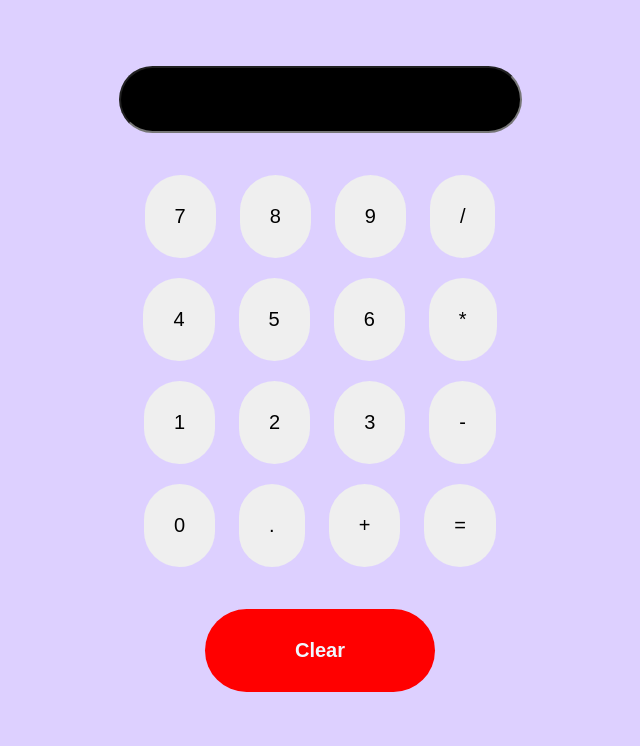
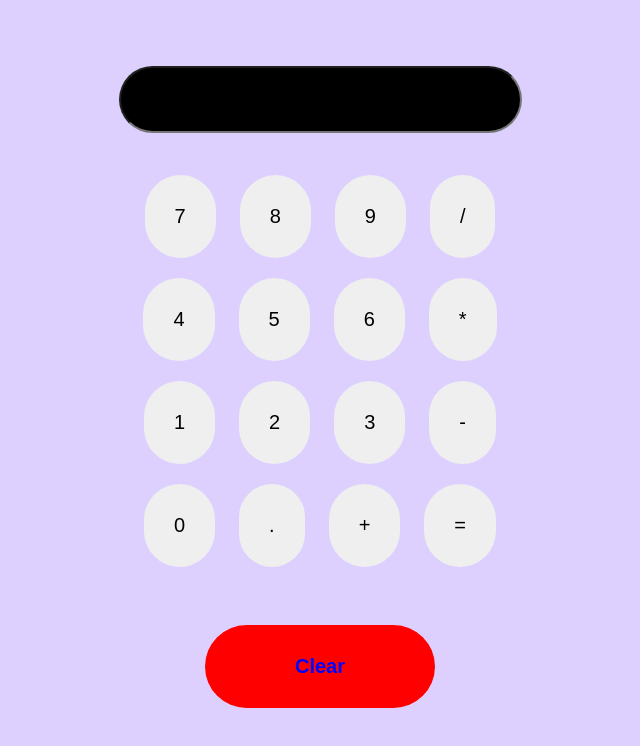
Before and after one commit to khusnood7/CountZilla, a plain HTML site: page index.html in a window 1280 px wide. Shown: the whole page, without its empty margins (320-960 px from the left). Drawn offline with Linux system fonts and the light colour scheme.

Commit message:
secondcommit

```diff
--- a/style.css
+++ b/style.css
@@ -3,12 +3,12 @@
 .clear{
     width: 18vw;
     background-color: red;
-    color: aliceblue;
-    font-weight: 700;
-    margin-top: 2rem;
+    color: blue;
+    font-weight: 800;
+    margin-top: 3rem;
 }
 
 .clear:hover{
-    scale: 1.1;
+    scale: 1.6;
     transition: .2s;
 }
```
